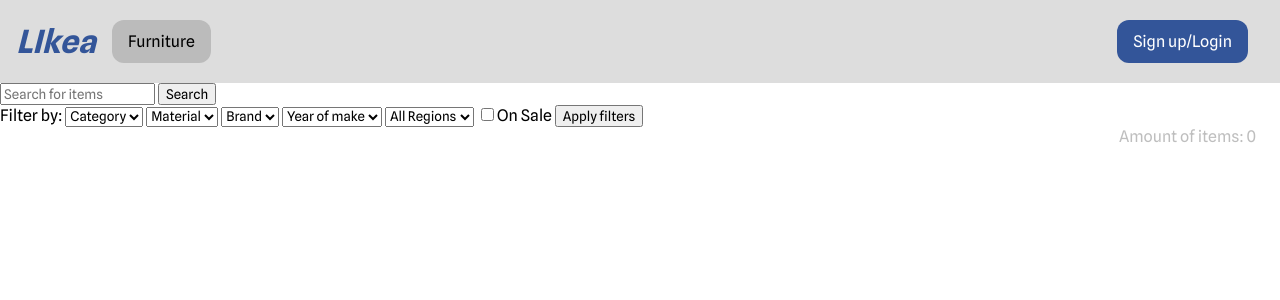
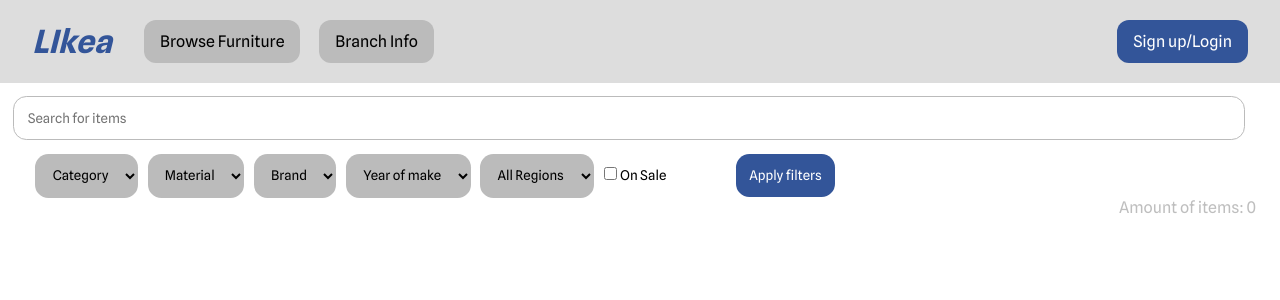
Before and after one commit to PixelFrosty/LIkea, a PHP site: page /furniture.php in a window 1280 px wide. Shown: the top 300 px of the page. Run offline with PHP 8.4, Linux system fonts and the light colour scheme; data that the repository does not hold is empty.

Commit message:
Search bar and filters pretty #1

```diff
--- a/css/browser.css
+++ b/css/browser.css
@@ -1,3 +1,46 @@
+#filter-form {
+    margin-left: 2em;
+    & > *:not(label) {
+        background: #bbb;
+        padding: 1em;
+        border-radius: 1em;
+        border-style: none;
+        margin-inline: 0.25em;
+    }
+
+    & > .apply {
+        margin-left: 5em;
+        background: #359;
+        color: white;
+        transition: background 0.3s ease-in-out;
+
+        &:hover {
+            background: #248;
+        }
+    }
+}
+
+#filter-form > label {
+    font-size: 0.84em;
+}
+
+#search-form {
+
+    & #search {
+    width: 94vw;
+    height: 3em;
+    margin-block: 1em;
+    margin-inline: 1em;
+    border-radius: 1em;
+    padding-inline: 1em;
+    border: 0.1em solid #bbb !important;
+    }
+
+    & #button {
+        display: none;
+    }
+}
+
 #purchase {
     display: flex;
     justify-content: center;
--- a/css/index.css
+++ b/css/index.css
@@ -20,6 +20,7 @@ body {
                 color: #359;
                 margin-block-start: 0;
                 margin-block-end: 0;
+                margin-inline: 0.5em;
                 transform: translateY(0.2em);
             }
         }
--- a/furniture.php
+++ b/furniture.php
@@ -77,7 +77,7 @@ if (isset($_SESSION['id'])) {
     $region = 'all';
 }
 
-if (isset($_POST['search_button'])) {
+if (isset($_POST['search']) && $_POST['search'] != 'none') {
     $search = $_POST['search'];
 }
 if (isset($_POST['type']) && $_POST['type'] != 'none') {
@@ -144,13 +144,12 @@ $itemCount = $countRes['items'];
 
 ?>
 
-<form id="search-form" method="POST" action="">
+<div id="search-form">
+<form id="search_filters" method="POST" action="">
     <input type="text" id="search" name="search" placeholder="Search for items" value="<?php echo htmlspecialchars($search); ?>" />
     <input type="submit" value="Search" name="search_button" id="button">
-</form>
-
-<form id="filter-form" method="POST" action="">
-    Filter by:
+</div>
+<div id="filter-form">
     <select name="type" id="type">
         <option value="none">Category</option>
         <?php while ($row = $get_type->fetch_assoc()) { echo "<option value='{$row['type']}'>{$row['type']}</option>"; } ?>
@@ -180,8 +179,9 @@ $itemCount = $countRes['items'];
 
     <label><input type="checkbox" value="sale" id="sale" name="sale">On Sale</label>
 
-    <input type="submit" value="Apply filters" name="apply_filter" id="button">
+    <input type="submit" value="Apply filters" class="apply" name="apply_filter" id="button">
 </form>
+</div>
 
 <div id="count">Amount of items: <?php echo $itemCount; ?></div>
 
--- a/header.php
+++ b/header.php
@@ -27,7 +27,8 @@
         ?>
     </div>
     <div id="main">
-        <a href="furniture.php">Furniture</a>
+        <a href="furniture.php">Browse Furniture</a>
+        <a href="about.php">Branch Info</a>
     </div>
     <div id="user">
         <div id="name">
```
